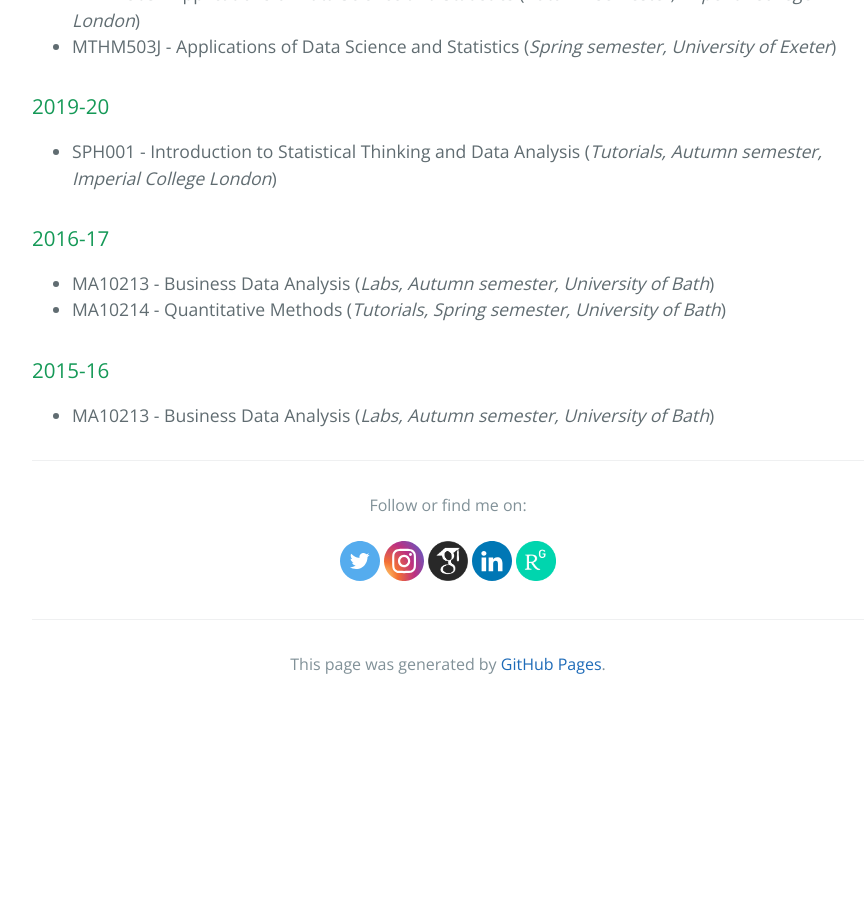
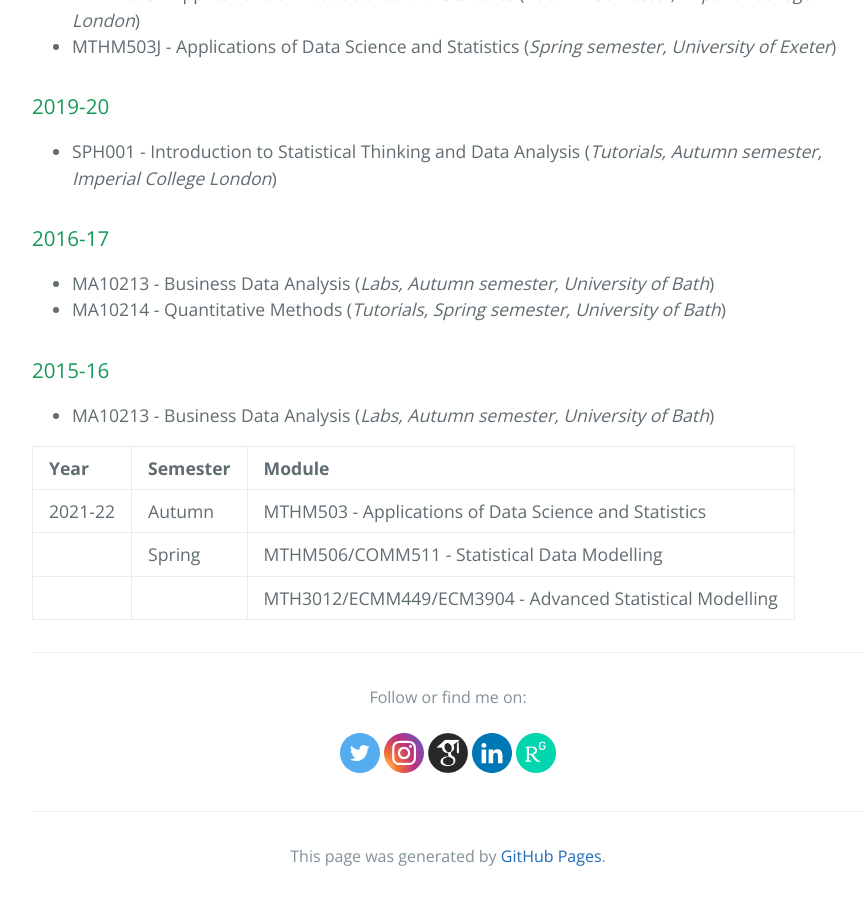
Before and after one commit to matthewllthomas/matthewllthomas.github.io, a Jekyll site: the page built from teaching/index.md, in a window 1280 px wide and 900 px high, scrolled down 704 px. Shown: the whole window, without its empty margins (192-1059 px from the left). Built offline with Jekyll 4.4.1, drawn with Linux system fonts in a browser that asks for light colours; the repository's description, which GitHub fills in, is left out; before the commit the page ends 1412 px from its top, so only the background shows below that.

Commit message:
Update index.md

```diff
--- a/teaching/index.md
+++ b/teaching/index.md
@@ -29,3 +29,27 @@ A list of my teaching experience should appear here soon.
 ### 2015-16
 
  * MA10213 - Business Data Analysis (_Labs, Autumn semester, University of Bath_)
+
+
+ <table>
+  <tr>
+    <th style="text-align:left;">Year</th>
+    <th style="text-align:left;">Semester</th>
+    <th style="text-align:left;">Module</th>
+  </tr>
+  <tr>
+    <td style="text-align:left;">2021-22</td>
+    <td style="text-align:left;">Autumn</td>
+    <td style="text-align:left;">MTHM503 - Applications of Data Science and Statistics</td>
+  </tr>
+  <tr>
+    <td style="text-align:left;"></td>
+    <td style="text-align:left;">Spring</td>
+    <td style="text-align:left;">MTHM506/COMM511 - Statistical Data Modelling</td>
+  </tr>
+  <tr>
+    <td style="text-align:left;"></td>
+    <td style="text-align:left;"></td>
+    <td style="text-align:left;">MTH3012/ECMM449/ECM3904 - Advanced Statistical Modelling </td>
+  </tr>
+</table>
```
